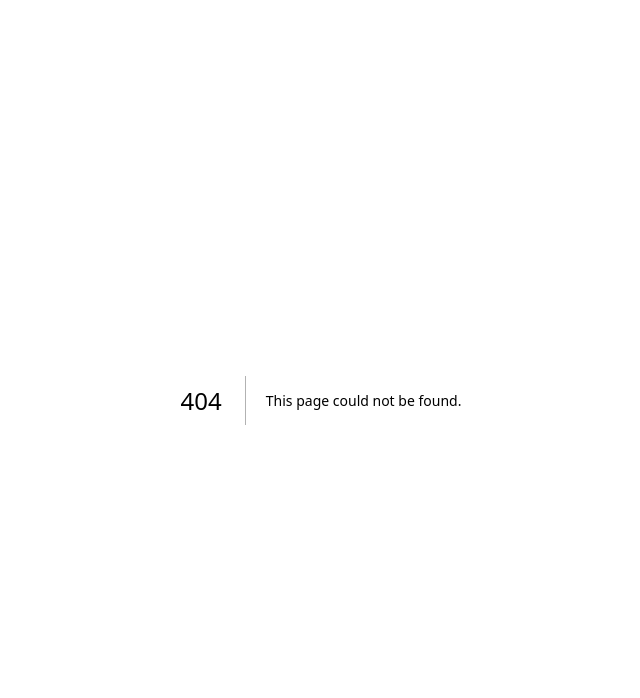
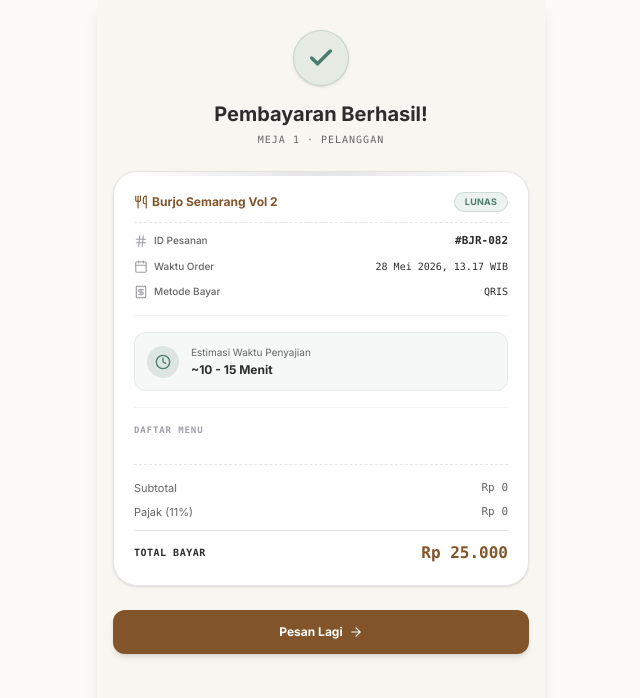
Before and after one commit to ReyyyGITHUB/self-order-burser, a Next.js app: page /table/1/payment/receipt in a window 1280 px wide. Before the commit this address had no page. Shown: the top 698 px of the page, without its empty margins (319-959 px from the left). Built offline with nearby package versions, Linux system fonts and the light colour scheme.

Commit message:
style: harmonisasi warna halaman struk pembayaran dengan sage-green & warm earthy burjo

```diff
--- /dev/null
+++ b/src/app/table/[id]/payment/receipt/page.tsx
@@ -0,0 +1,215 @@
+"use client";
+
+import { useState, useEffect } from "react";
+import { useParams, useRouter } from "next/navigation";
+import { Check, Clock, Calendar, Hash, Receipt, ArrowRight, Utensils } from "lucide-react";
+
+interface CartItem {
+  menuItemId: string;
+  name: string;
+  price: number;
+  quantity: number;
+  spicyLevel?: number;
+  notes?: string;
+}
+
+export default function ReceiptPage() {
+  const params = useParams();
+  const router = useRouter();
+  const tableId = params?.id || "03";
+
+  const [mounted, setMounted] = useState(false);
+  const [customerName, setCustomerName] = useState("Pelanggan");
+  const [totalAmount, setTotalAmount] = useState(25000);
+  const [orderId, setOrderId] = useState("BJR-082");
+  const [paymentMethod, setPaymentMethod] = useState("QRIS");
+  const [items, setItems] = useState<CartItem[]>([]);
+  const [orderTime, setOrderTime] = useState("");
+
+  useEffect(() => {
+    setMounted(true);
+
+    // Set current date & time
+    const now = new Date();
+    setOrderTime(now.toLocaleDateString("id-ID", {
+      day: "2-digit",
+      month: "short",
+      year: "numeric",
+      hour: "2-digit",
+      minute: "2-digit"
+    }) + " WIB");
+
+    // Load paid order details from historical session cache
+    const pendingOrderStr = localStorage.getItem("pending_order_mitigation");
+    if (pendingOrderStr) {
+      try {
+        const pendingOrder = JSON.parse(pendingOrderStr);
+        setTotalAmount(pendingOrder.total || 25000);
+        setOrderId(pendingOrder.orderId || `BJR-${Date.now().toString().slice(-3)}`);
+        setPaymentMethod(pendingOrder.paymentMethod === "qris" ? "QRIS / E-Wallet" : "Kasir (Tunai)");
+        setItems(pendingOrder.items || []);
+      } catch (e) {
+        console.error("Gagal memuat struk pesanan:", e);
+      }
+    }
+
+    const savedName = localStorage.getItem("customer_name");
+    if (savedName) {
+      setCustomerName(savedName);
+    }
+
+    // Bersihkan cart & pending order setelah sukses agar user tidak terlock saat kembali ke menu
+    localStorage.removeItem("cart_items");
+    localStorage.removeItem("pending_order_mitigation");
+  }, []);
+
+  const getSubtotal = () => {
+    return items.reduce((sum, item) => sum + item.price * item.quantity, 0);
+  };
+
+  const getTax = () => {
+    return Math.round(getSubtotal() * 0.11);
+  };
+
+  if (!mounted) {
+    return (
+      <div className="flex-grow flex items-center justify-center bg-page-bg min-h-screen">
+        <div className="w-8 h-8 border-4 border-primary-cta border-t-transparent rounded-full animate-spin"></div>
+      </div>
+    );
+  }
+
+  return (
+    <div className="bg-page-bg min-h-screen flex flex-col font-sans text-on-surface w-full max-w-md mx-auto shadow-lg relative overflow-y-auto pb-8">
+      {/* Header Success Animation (Harmonized, Transparent, Earthy beige backdrop) */}
+      <section className="p-6 pt-8 flex flex-col items-center text-center gap-3 flex-shrink-0">
+        <div className="w-14 h-14 bg-[#4a7c6d]/10 border border-[#4a7c6d]/20 rounded-full flex items-center justify-center text-[#4a7c6d] animate-bounce shadow-sm">
+          <Check className="w-7 h-7 stroke-[3]" />
+        </div>
+        <div className="flex flex-col gap-1">
+          <h2 className="text-xl font-extrabold text-text-primary">Pembayaran Berhasil!</h2>
+          <p className="text-[10px] text-muted-text uppercase tracking-widest font-mono">Meja {tableId} · {customerName}</p>
+        </div>
+      </section>
+
+      {/* Modern Minimalist Receipt Paper */}
+      <main className="px-4 flex flex-col gap-4">
+        {/* Receipt Container */}
+        <section className="bg-white border border-border-subtle rounded-3xl p-5 flex flex-col gap-4 shadow-sm relative overflow-hidden">
+          {/* Decorative receipt dashed borders */}
+          <div className="absolute top-0 left-0 right-0 h-1 bg-gradient-to-r from-transparent via-zinc-200 to-transparent" />
+
+          {/* Struk Meta Info */}
+          <div className="flex flex-col gap-2.5">
+            {/* Resto Identity */}
+            <div className="flex items-center justify-between">
+              <span className="font-bold text-xs text-primary-cta flex items-center gap-1">
+                <Utensils className="w-3.5 h-3.5" />
+                Burjo Semarang Vol 2
+              </span>
+              <span className="text-[9px] bg-[#4a7c6d]/10 border border-[#4a7c6d]/20 text-[#4a7c6d] font-bold px-2.5 py-0.5 rounded-full font-sans tracking-wide">
+                LUNAS
+              </span>
+            </div>
+
+            <hr className="border-border-subtle border-dashed" />
+
+            {/* Receipt Details Grid */}
+            <div className="grid grid-cols-2 gap-y-2.5 text-[10px] text-text-secondary font-medium">
+              <div className="flex items-center gap-1.5">
+                <Hash className="w-3.5 h-3.5 text-zinc-400" />
+                <span>ID Pesanan</span>
+              </div>
+              <div className="text-right font-extrabold text-text-primary font-mono text-[11px]">#{orderId}</div>
+
+              <div className="flex items-center gap-1.5">
+                <Calendar className="w-3.5 h-3.5 text-zinc-400" />
+                <span>Waktu Order</span>
+              </div>
+              <div className="text-right text-text-primary font-mono">{orderTime}</div>
+
+              <div className="flex items-center gap-1.5">
+                <Receipt className="w-3.5 h-3.5 text-zinc-400" />
+                <span>Metode Bayar</span>
+              </div>
+              <div className="text-right text-text-primary font-mono">{paymentMethod}</div>
+            </div>
+          </div>
+
+          <hr className="border-zinc-100" />
+
+          {/* Cooking Estimation Card (Earthy Soft Sage Green) */}
+          <div className="bg-[#4a7c6d]/5 border border-[#4a7c6d]/10 rounded-xl p-3 flex gap-3 items-center">
+            <div className="w-8 h-8 bg-[#4a7c6d]/15 rounded-full flex items-center justify-center text-[#4a7c6d] flex-shrink-0">
+              <Clock className="w-4 h-4" />
+            </div>
+            <div>
+              <p className="text-[10px] text-text-secondary">Estimasi Waktu Penyajian</p>
+              <p className="text-xs font-bold text-text-primary mt-0.5">~10 - 15 Menit</p>
+            </div>
+          </div>
+
+          <hr className="border-zinc-100" />
+
+          {/* Order Items Table list */}
+          <div className="flex flex-col gap-2.5">
+            <span className="text-[9px] font-bold text-zinc-400 uppercase tracking-widest font-mono">Daftar Menu</span>
+
+            <div className="flex flex-col gap-3.5">
+              {items.map((item, idx) => (
+                <div key={`${item.menuItemId}-${idx}`} className="flex justify-between items-start text-xs gap-3">
+                  <div className="min-w-0 flex-1">
+                    <p className="font-bold text-text-primary truncate">{item.name}</p>
+                    <div className="flex flex-wrap gap-1 mt-1">
+                      {item.spicyLevel !== undefined && (
+                        <span className="bg-[#ffdcc2] text-[#825429] px-1.5 py-0.5 rounded text-[8px] font-bold font-sans">
+                          Lvl {item.spicyLevel}
+                        </span>
+                      )}
+                      {item.notes && (
+                        <span className="bg-zinc-100 text-muted-text px-1.5 py-0.5 rounded text-[8px] font-medium font-sans">
+                          "{item.notes}"
+                        </span>
+                      )}
+                    </div>
+                  </div>
+                  <div className="text-right flex-shrink-0">
+                    <p className="font-semibold text-text-primary">x{item.quantity}</p>
+                    <p className="font-mono text-[10px] text-muted-text mt-0.5">Rp {(item.price * item.quantity).toLocaleString("id-ID")}</p>
+                  </div>
+                </div>
+              ))}
+            </div>
+          </div>
+
+          <hr className="border-border-subtle border-dashed" />
+
+          {/* Pricing Calculation Summary */}
+          <div className="flex flex-col gap-2.5 text-xs">
+            <div className="flex justify-between items-center text-text-secondary text-[11px]">
+              <span>Subtotal</span>
+              <span className="font-mono">Rp {getSubtotal().toLocaleString("id-ID")}</span>
+            </div>
+            <div className="flex justify-between items-center text-text-secondary text-[11px]">
+              <span>Pajak (11%)</span>
+              <span className="font-mono">Rp {getTax().toLocaleString("id-ID")}</span>
+            </div>
+            <div className="flex justify-between items-center border-t border-border-subtle pt-2.5">
+              <span className="font-mono font-bold text-[10px] uppercase tracking-wider text-text-primary">Total Bayar</span>
+              <span className="font-mono text-base font-extrabold text-primary-cta">Rp {totalAmount.toLocaleString("id-ID")}</span>
+            </div>
+          </div>
+        </section>
+
+        {/* Action Button: Back to Main Menu */}
+        <button
+          onClick={() => router.push(`/table/${tableId}`)}
+          className="w-full bg-[#825429] text-white py-3.5 rounded-xl font-bold text-xs shadow-md hover:bg-[#825429]/95 transition-all flex items-center justify-center gap-1.5 group mt-2"
+        >
+          <span>Pesan Lagi</span>
+          <ArrowRight className="w-3.5 h-3.5 transform group-hover:translate-x-0.5 transition-transform" />
+        </button>
+      </main>
+    </div>
+  );
+}
```
